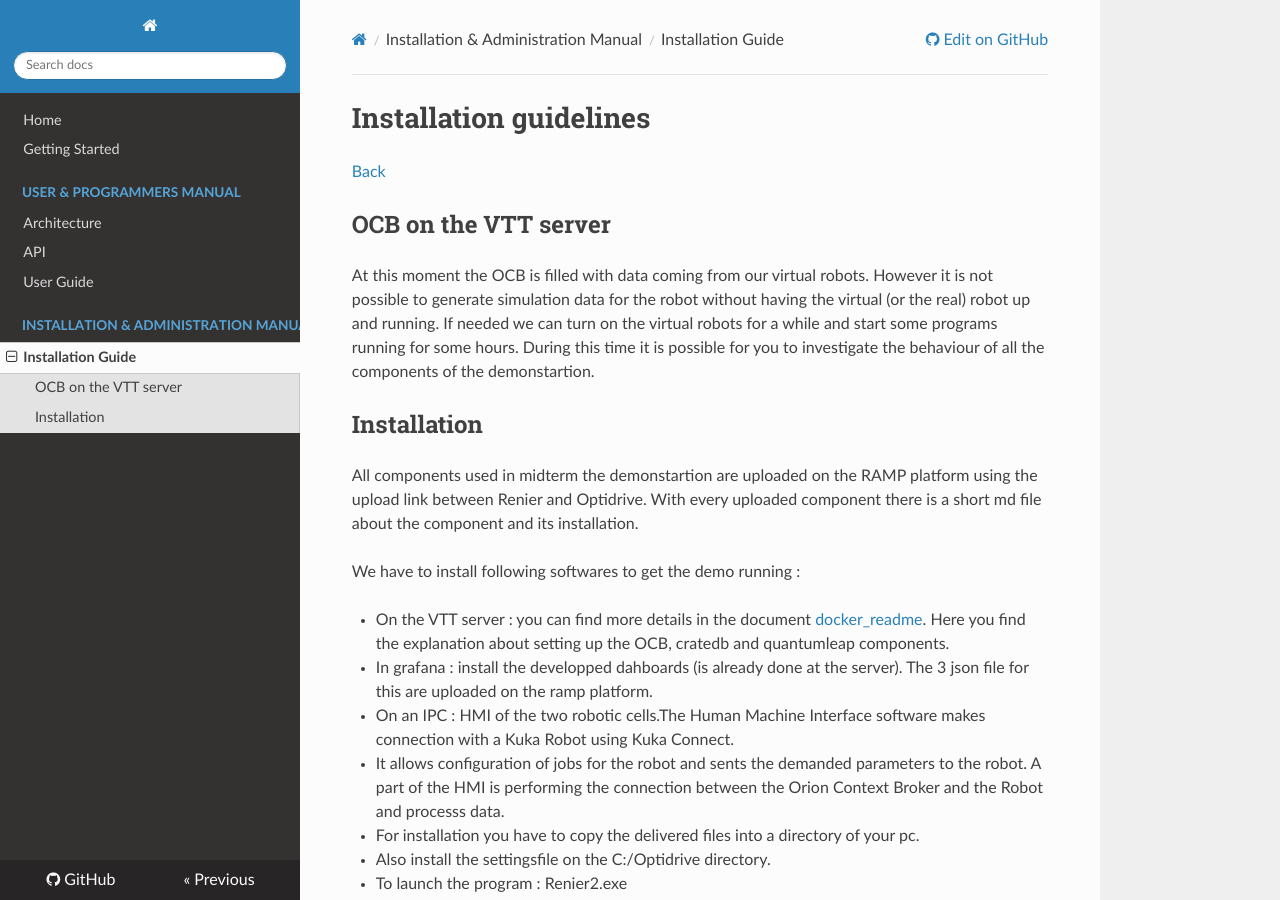
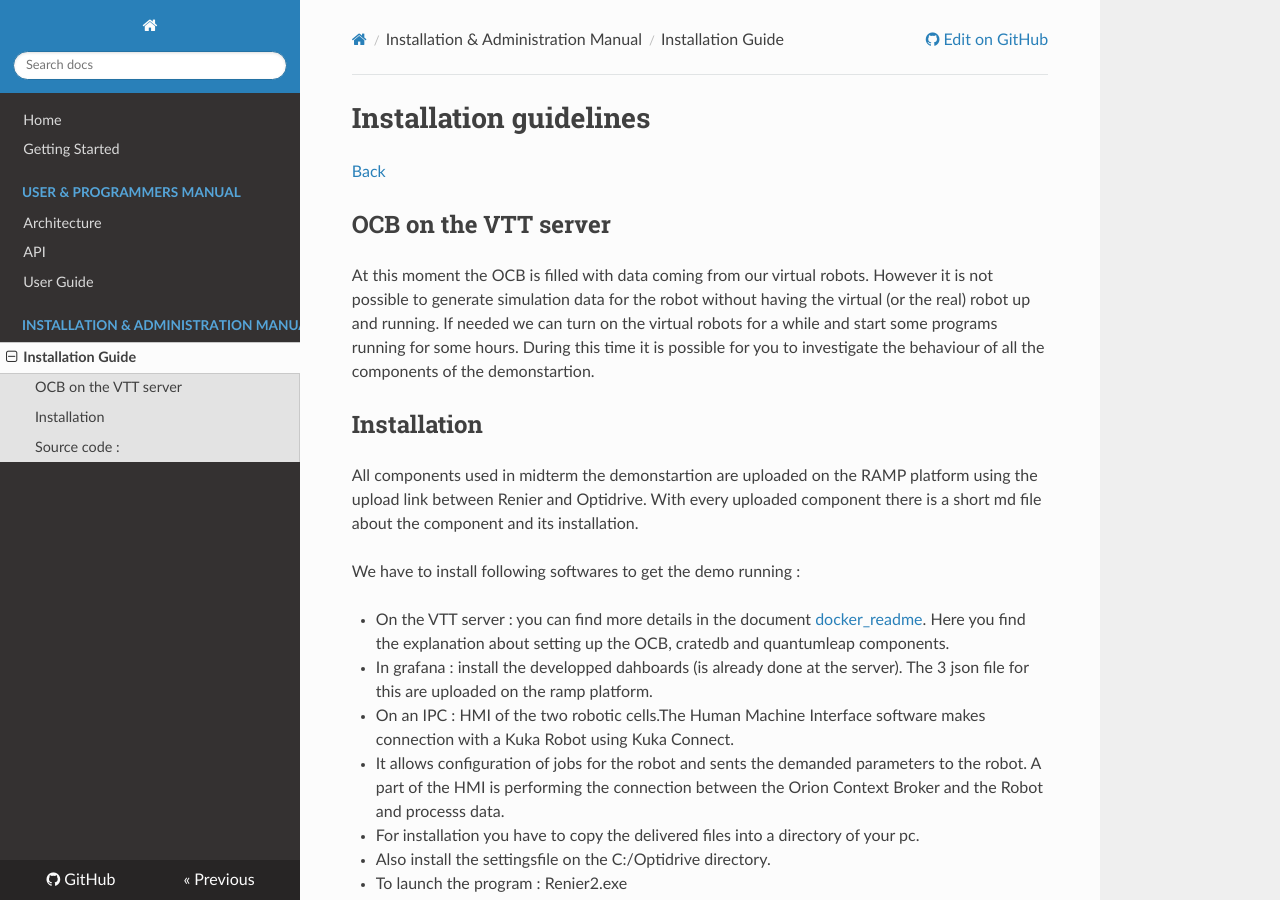
Before and after one commit to ramp-eu/JS2SF, an MkDocs documentation site: the page built from docs/installationguide.md, in a window 1280 px wide and 900 px high. Built offline with MkDocs 1.6.1, drawn with Linux system fonts in a browser that asks for light colours; nearby versions of some CDN libraries; old or Windows-style settings are respelled for this version of MkDocs.

Commit message:
Update installationguide.md

```diff
--- a/docs/installationguide.md
+++ b/docs/installationguide.md
@@ -35,5 +35,5 @@
 
 - Two Virtual robots. Each one on a separate PC. Special software and license need to be available to get this working.
 
-# Source code :
+## Source code :
 In the source directory you can find a file duocut_odfiware and flexedge_odfiware. These are the source code of our two classes (one for each robotic cell) taking care of the data updates on the OCB. This code is written in C sharp and should make it possible to write data to the context broker. If doing so please let us know if we have to disconnect our virtual robot form the OCB otherwise data will be mixed by the the two systemes and results can be corrupted.
```
